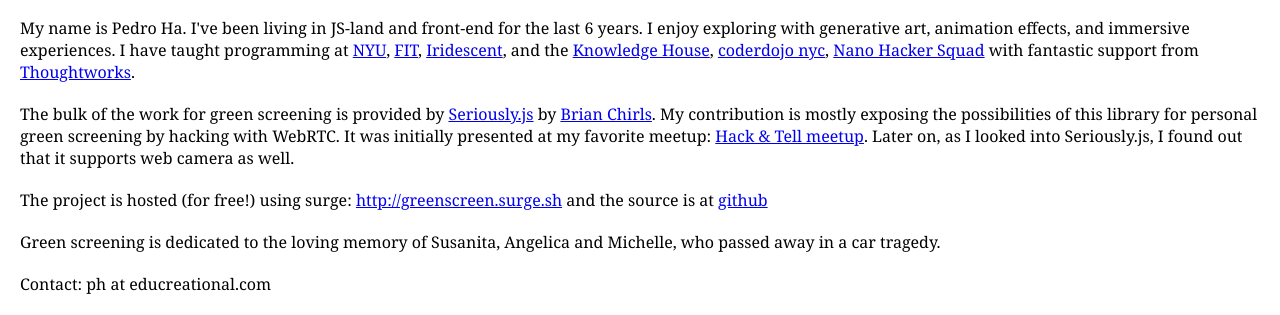
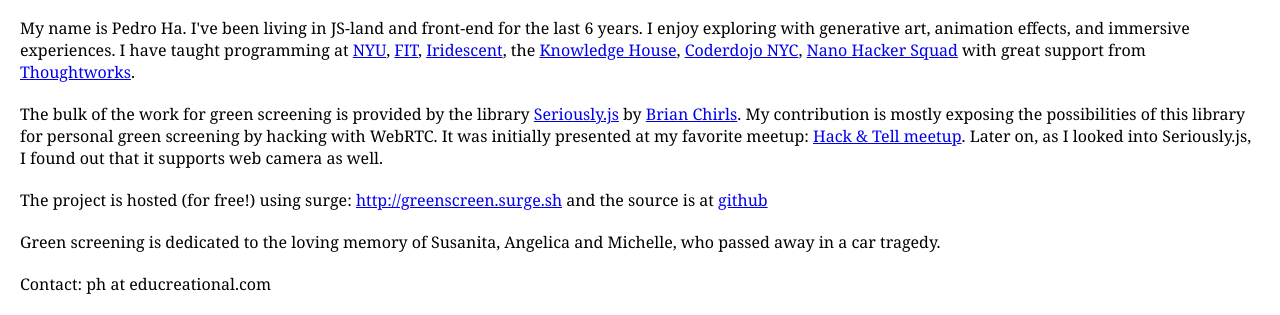
Before and after one commit to pedroha/greenscreen, a plain HTML site: page index.html in a window 1280 px wide. Shown: the part 7130-7445 px from the top of the page. Drawn offline with Linux system fonts and the light colour scheme.

Commit message:
minor copy changes

```diff
--- a/index.html
+++ b/index.html
@@ -89,11 +89,11 @@
 
 </p>
 <p>
-	My name is Pedro Ha. I've been living in JS-land and front-end for the last 6 years. I enjoy exploring with generative art, animation effects, and immersive experiences. I have taught programming at <a href="http://www.scps.nyu.edu/">NYU</a>, <a href="http://www.fitnyc.edu/">FIT</a>,  <a href="http://iridescentlearning.org/">Iridescent</a>, and the <a href="http://www.theknowledgehouse.org/">Knowledge House</a>,
-	<a href="coderdojonyc.org">coderdojo nyc</a>, <a href="https://vimeo.com/122119110">Nano Hacker Squad</a> with fantastic support from <a href="http://www.thoughtworks.com/">Thoughtworks</a>.
+	My name is Pedro Ha. I've been living in JS-land and front-end for the last 6 years. I enjoy exploring with generative art, animation effects, and immersive experiences. I have taught programming at <a href="http://www.scps.nyu.edu/">NYU</a>, <a href="http://www.fitnyc.edu/">FIT</a>,  <a href="http://iridescentlearning.org/">Iridescent</a>, the <a href="http://www.theknowledgehouse.org/">Knowledge House</a>,
+	<a href="coderdojonyc.org">Coderdojo NYC</a>, <a href="https://vimeo.com/122119110">Nano Hacker Squad</a> with great support from <a href="http://www.thoughtworks.com/">Thoughtworks</a>.
 </p>
 <p>
-	The bulk of the work for green screening is provided by <a href="http://seriouslyjs.com/">Seriously.js</a> by <a href="http://chirls.com/">Brian Chirls</a>. My contribution is mostly exposing the possibilities of this library for personal green screening by hacking with WebRTC. It was initially presented at my favorite meetup: <a href="http://www.meetup.com/hack-and-tell/">Hack & Tell meetup</a>. Later on, as I looked into Seriously.js, I found out that it supports web camera as well.
+	The bulk of the work for green screening is provided by the library <a href="http://seriouslyjs.com/">Seriously.js</a> by <a href="http://chirls.com/">Brian Chirls</a>. My contribution is mostly exposing the possibilities of this library for personal green screening by hacking with WebRTC. It was initially presented at my favorite meetup: <a href="http://www.meetup.com/hack-and-tell/">Hack & Tell meetup</a>. Later on, as I looked into Seriously.js, I found out that it supports web camera as well.
 </p>
 <p>
 	The project is hosted (for free!) using surge: <a href="http://greenscreen.surge.sh">http://greenscreen.surge.sh</a> and the source is at <a href="https://github.com/pedroha/greenscreen">github</a>
```
